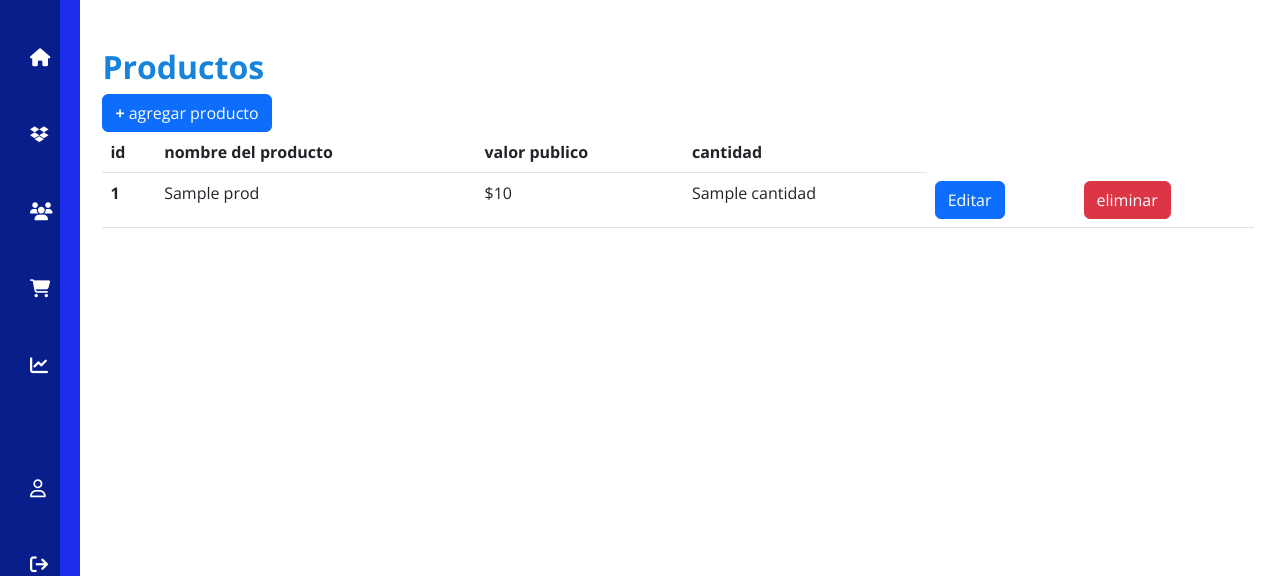
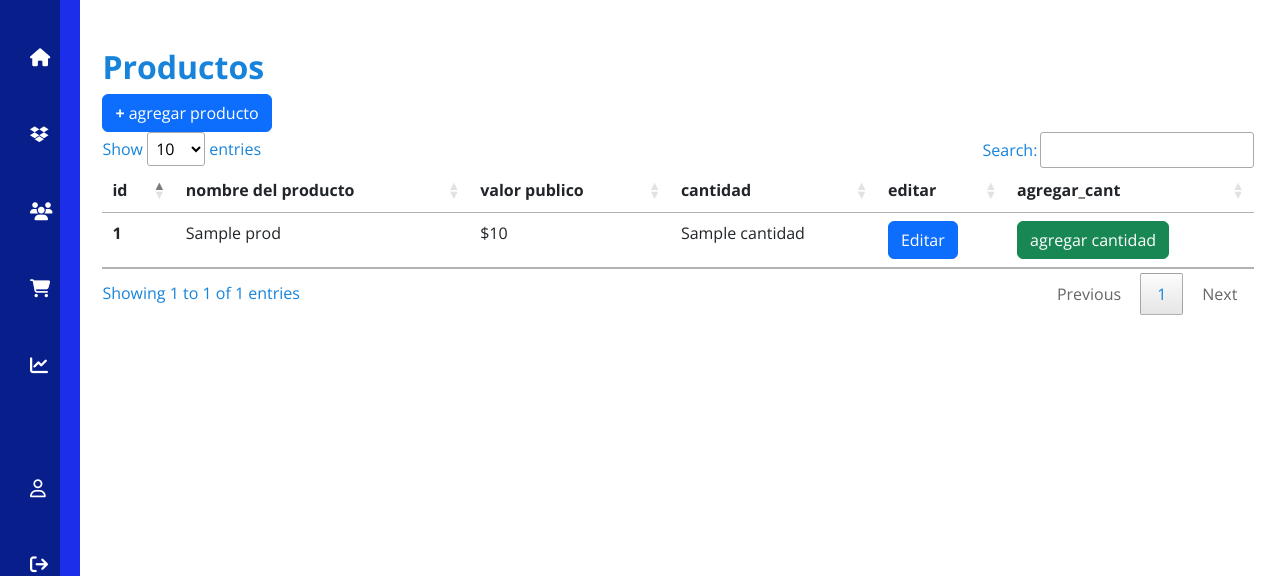
Before and after one commit to juanj72/ACS_azure, a Django app: template aplicacion/templates/verpro.html in a window 1280 px wide. Shown: the part 80-656 px from the top of the page. Run offline with Django 3.2, Linux system fonts and the light colour scheme; the template is opened without the code that fills it: most values are stand-ins (such as "Sample title", 1, 10 or a date in 2020); some libraries are stand-ins or nearby versions.

Commit message:
agregacion filtro de tablas, alert de ventas, anulacion solo recibo de fecha diaria

```diff
--- a/ACS/settings.py
+++ b/ACS/settings.py
@@ -100,7 +100,6 @@ DATABASES = {
 #         'NAME': 'acs_inventario',
 #         'USER':'root',
 #         'PASSWORD':'',
-#         #'HOST':'servidorelectiva2jara.mysql.database.azure.com',
 #         'PORT':'3306'
 #     }
 # }
--- a/aplicacion/templates/index.html
+++ b/aplicacion/templates/index.html
@@ -14,6 +14,8 @@
     <link rel="stylesheet" href="{% static 'css/estilos.css'%}">
     <link rel="stylesheet" href="{% static 'css/style.css'%}">
     <link href="https://cdn.jsdelivr.net/npm/bootstrap@5.2.1/dist/css/bootstrap.min.css" rel="stylesheet" integrity="sha384-iYQeCzEYFbKjA/T2uDLTpkwGzCiq6soy8tYaI1GyVh/UjpbCx/TYkiZhlZB6+fzT" crossorigin="anonymous">
+
+
 
 
     <script src="https://kit.fontawesome.com/41bcea2ae3.js" crossorigin="anonymous"></script>
--- a/aplicacion/templates/verpro.html
+++ b/aplicacion/templates/verpro.html
@@ -1,4 +1,19 @@
 {%extends "index.html"%} {%block content%}
+
+
+
+<script src="https://code.jquery.com/jquery-3.5.1.js"></script>
+    <link rel="stylesheet" href="https://cdn.datatables.net/1.13.1/css/jquery.dataTables.min.css">
+    <script src="https://cdn.datatables.net/1.13.1/js/jquery.dataTables.min.js"></script>
+
+<script>
+  $(document).ready(function () {
+    $('#tabla_vis').DataTable();
+});
+</script>
+
+
+
 
 <div class="tabla_prod">
 
@@ -57,7 +72,7 @@
 
 
 
-    <table class="table">
+    <table class="table" id="tabla_vis">
         <thead>
           <tr>
             <th scope="col">id</th>
@@ -65,6 +80,8 @@
            <!-- <th scope="col">valor neto</th>-->
             <th scope="col">valor publico</th>
             <th scope="col">cantidad</th>
+            <th scope="col">editar</th>
+            <th scope="col">agregar_cant</th>
           </tr>
         </thead>
         <tbody>
@@ -76,7 +93,8 @@
             <td>${{prod.valor_publico}}</td>
             <td>{{prod.cantidad}}</td>
             <td><a class="btn btn-primary" href="{%url 'modal_editar' prod.id %}">Editar</a></td>
-            <td><a href="{%url 'eliminar' prod.id %}" class="btn btn-danger">eliminar</a> </td>
+            <!-- <td><a href="{%url 'eliminar' prod.id %}" class="btn btn-danger">eliminar</a> </td> -->
+            <td><a href="" class="btn btn-success">agregar cantidad</a> </td>
 
 
           </tr>
@@ -96,4 +114,6 @@
 
 
 
+
+
 {%endblock%}
--- a/aplicacion/views.py
+++ b/aplicacion/views.py
@@ -52,7 +52,7 @@ def inicio(request):
 
         connection.commit()  # Enviamos la sentencia a la BD
         connection.close()
-        print(data)
+        #print(data)
 
         arr_report=[]
         arr_ventas=[]
@@ -463,7 +463,7 @@ def anulacion(request):
 
 
         # Ejecutar una linea SQL En este caso llamamos un procedimiento almacenado
-        cursor.execute('select distinct numero_factura from aplicacion_reportes')
+        cursor.execute('select distinct numero_factura from aplicacion_reportes where fecha_compra=curdate()')
         #total=total_fecha(fecha)
 
         columns = []  # Para guardar el nombre de las columnas
--- a/static/css/estilos.css
+++ b/static/css/estilos.css
@@ -164,7 +164,7 @@ a.selected{
 }
 .tabla_prod{
     width: 90%;
-    margin: 10% 10% 1px 8%;
+    margin: 10% 10% 5% 8%;
     color: #1783db;
 }
 
@@ -180,3 +180,8 @@ a.selected{
         left: -80px;
     }
 }
+
+.table{
+
+    margin-bottom: 20%;
+}
```
Also changed, not shown: aplicacion/templates/pruebaventa.html (+16 -0 lines).
